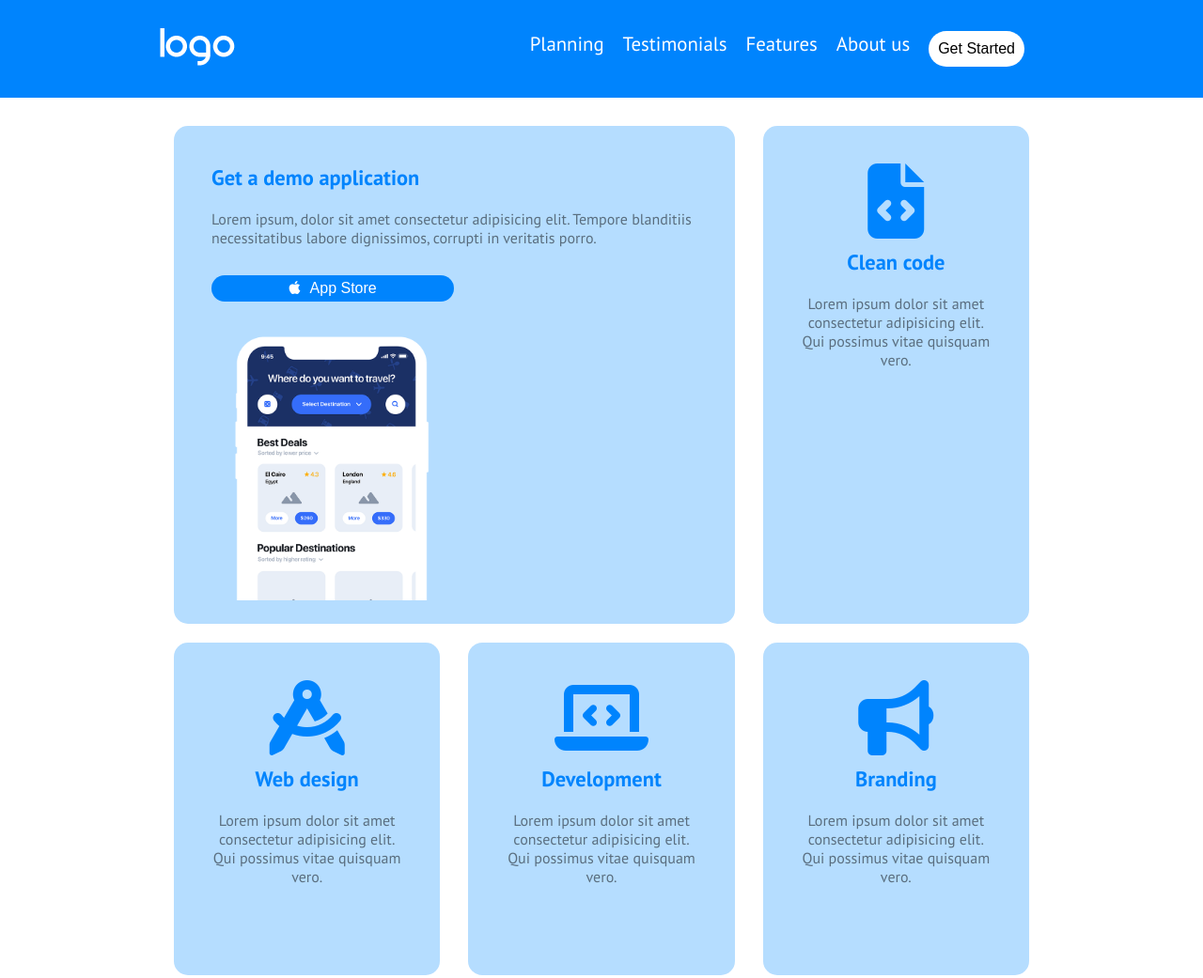
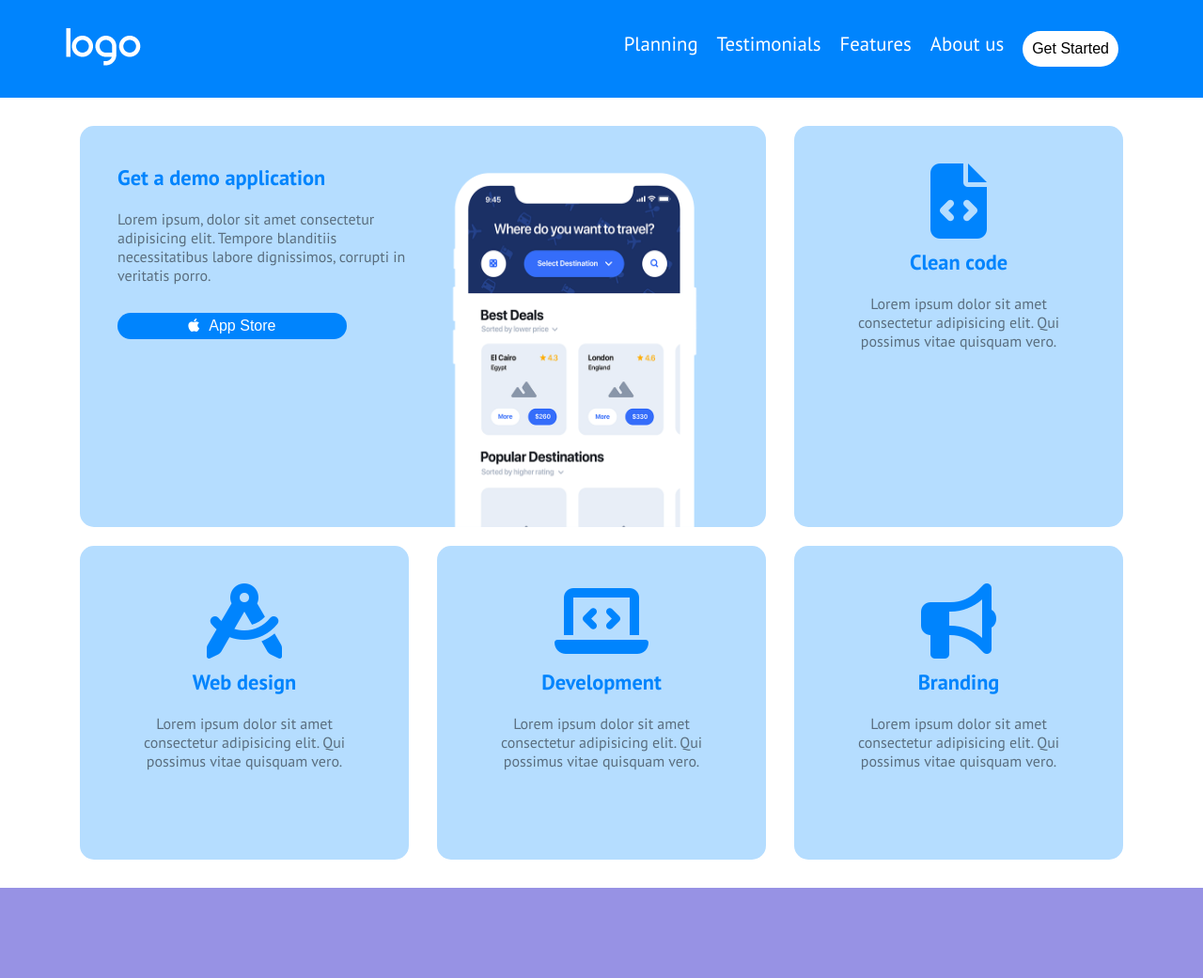
Before and after one commit to aeeerdna/htmlcss-responsive-layout, a plain HTML site: page index.html in a window 1280 px wide. Shown: the top 1041 px of the page at 94% size. Drawn offline with Linux system fonts and the light colour scheme.

Commit message:
correzione img phone

```diff
--- a/css/style.css
+++ b/css/style.css
@@ -379,6 +379,7 @@ footer {
 @media screen and (min-width: 768px) {
     #demo .card {
         height: 100%;
+        flex-direction: row;
     }
 
     #demo .column {
@@ -391,7 +392,10 @@ footer {
         width: calc(100% / 3 * 2);
     }
 
-    #demo button,
+    #demo button {
+        width: 75%;
+    }
+
     #demo img {
         width: 50%;
     }
@@ -448,7 +452,7 @@ footer {
 /* 1200px */
 @media screen and (min-width: 1200px) {
     .container {
-        max-width: 1000px;
+        width: 1200px;
         margin: 0 auto;
     }
 
--- a/index.html
+++ b/index.html
@@ -58,6 +58,7 @@
                 <div class="row">
                     <div class="column">
                         <div class="card">
+                            <div>
                                 <h2>Get a demo application</h2>
                                 <p>
                                     Lorem ipsum, dolor sit amet consectetur adipisicing elit. Tempore blanditiis
@@ -66,6 +67,7 @@
                                     dignissimos, corrupti in veritatis porro.
                                 </p>
                                 <button><i class="fa-brands fa-apple"></i>App Store</button>
+                            </div>
                             <img src="img/phone.png" alt="Phone">
                         </div>
                     </div>
```
Lines whose indentation alone changed are shown as unchanged.
